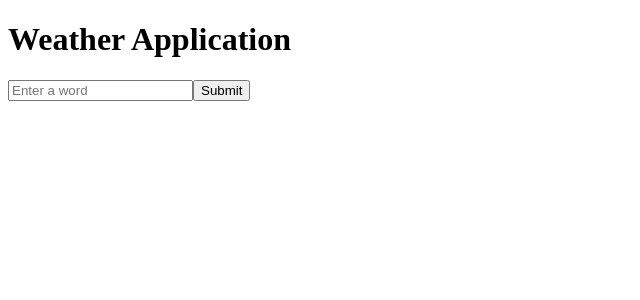
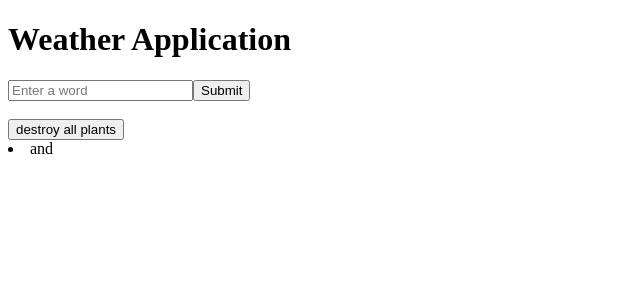
Before and after one commit to Lulay27/Weather-App, a React (Create React App) app in the folder weather-app/: page / in a window 1280 px wide. Shown: the top 300 px of the page, without its empty margins (0-640 px from the left). Built offline with nearby package versions, Linux system fonts and the light colour scheme.

Commit message:
added a weather api to test and fetch weather with long/lat coordinates, will use geoapi to get long/lat based on city to ultimately get weather in a city

```diff
--- a/weather-app/src/App.js
+++ b/weather-app/src/App.js
@@ -1,4 +1,5 @@
 import MainPage from './components/MainPage';
+import Overview from './components/Overview';
 import { SearchBar } from './components/SearchBar';
 
 function App() {
@@ -6,6 +7,7 @@ function App() {
     <div>
       <MainPage />
       <SearchBar />
+      <Overview />
     </div>
   );
 }
--- a/weather-app/src/components/GifAPI.js
+++ b/weather-app/src/components/GifAPI.js
@@ -1,23 +1,17 @@
 import React, { Component } from 'react';
-
-// note problem where did not show gif on submit click
-// fix by moving fetch(data) into handleSubmit
 
 export default class GifAPI extends Component {
   constructor(props) {
     super(props);
-
-    // this.state = {
-    //   gifSearch: this.props.gifSearch,
-    //   imgSrc: '',
-    // };
   }
 
   render() {
     return (
       <div>
-        {this.props.isSubmitting
-          ? this.props.handleApiGif(this.props.gifSearch)
+        {this.props.gifSearch !== ''
+          ? this.props.isSubmitting
+            ? this.props.handleApiGif(this.props.gifSearch)
+            : ''
           : ''}
       </div>
     );
--- a/weather-app/src/components/Overview.js
+++ b/weather-app/src/components/Overview.js
@@ -1,7 +1,47 @@
 import React, { Component } from 'react';
 
+// gonna test using weather api and geo api here
 export default class Overview extends Component {
+  constructor(props) {
+    super(props);
+
+    this.state = {
+      weatherObj: '',
+      weather: {
+        temp: '',
+        feel: '',
+      },
+    };
+  }
+
+  handleButtonClick = () => {
+    fetch(
+      `https://api.openweathermap.org/data/2.5/weather?lat=48&lon=123&appid=8371ba1206036d8bad7d681b9fced4bd`,
+      { mode: 'cors' }
+    )
+      .then((response) => {
+        return response.json();
+      })
+      .then((response) => {
+        console.log(response);
+        this.setState({
+          weatherObj: response,
+          weather: {
+            temp: response.main.feels_like,
+            feel: response.weather[0].description,
+          },
+        });
+      });
+  };
+
   render() {
-    return <div>Overview</div>;
+    return (
+      <div>
+        <button onClick={this.handleButtonClick}>destroy all plants</button>
+        <li>
+          {this.state.weather.temp} and {this.state.weather.feel}
+        </li>
+      </div>
+    );
   }
 }
```
